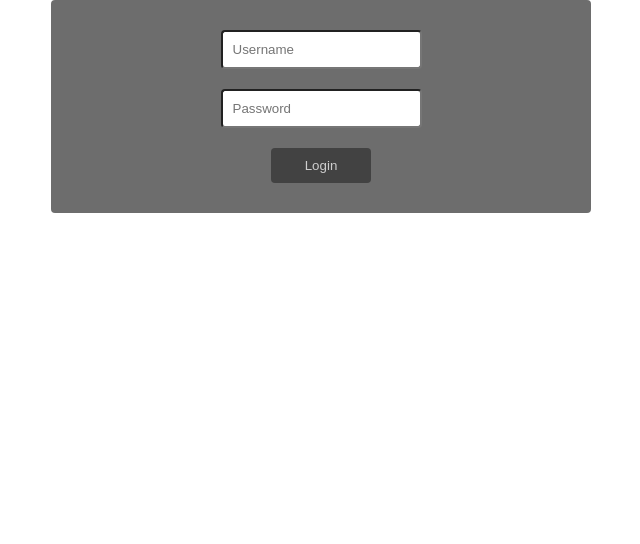
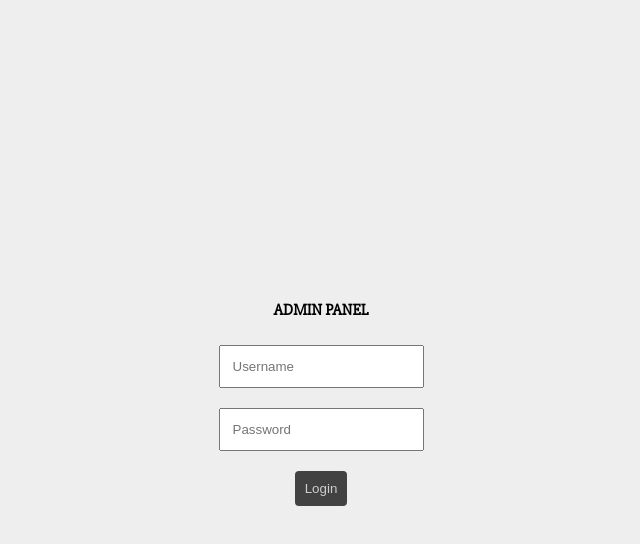
Before and after one commit to bilegjargal/onlinecatalog, an Angular app in the folder ecatalog/: page /admin in a window 1280 px wide. Shown: the top 544 px of the page, without its empty margins (319-959 px from the left). Built offline with nearby package versions, Linux system fonts and the light colour scheme.

Commit message:
Login style

```diff
--- a/ecatalog/src/app/admin/login/login.component.css
+++ b/ecatalog/src/app/admin/login/login.component.css
@@ -1,21 +1,24 @@
+h4{
+  font-family: 'Slabo 27px', serif;
+  text-transform: uppercase;
+  padding: 15px;
+}
 .form{
+  position: absolute;
   display: flex;
-  margin: auto;
-  background-color: rgb(109, 109, 109);
-  width: 500px;
-  padding: 20px;
   align-items: center;
   justify-content: center;
   flex-direction: column;
-  border-radius: 4px;
+  width: 100%;
+  height: 100%;
+  background: #eeeeee;
 }
 
 .form input{
   max-width: 50%;
   align-self: center;
   margin: 10px;
-  padding: 10px;
-  border-radius: 4px;
+  padding: 12px;
   box-shadow: none;
 }
 
@@ -23,19 +26,17 @@
   max-width: 20%;
   margin: 10px;
   align-self: center;
-  width: 25%;
 }
 
 .buttonGeneral{
   border:none;
   border-radius: 4px;
-  background-color: #424242;
+  background-color: rgb(66, 66, 66);
   color:#cecece;
   padding: 10px;
 }
 
 .buttonGeneral:hover{
-  border:1px, rgba(0,0,0,0.24);
-  color: rgb(0,0,0);
-  background-color: #cecece
+  border:1px;
+  background-color: rgba(66, 66, 66, 0.8);
 }
--- a/ecatalog/src/app/admin/login/login.component.html
+++ b/ecatalog/src/app/admin/login/login.component.html
@@ -1,5 +1,9 @@
-<form class="form" [formGroup]="loginForm" (ngSubmit)="onSubmit()">
-  <input formControlName="username" type="text" placeholder="Username" autocomplete="off">
-  <input formControlName="password" type="password" placeholder="Password" autocomplete="off" />
-  <button class="buttonGeneral" type="submit">Login</button>
-</form>
+<div class="container">
+  <link href="https://fonts.googleapis.com/css?family=Slabo+27px" rel="stylesheet">
+  <form class="form" [formGroup]="loginForm" (ngSubmit)="onSubmit()">
+    <h4>Admin panel</h4>
+    <input formControlName="username" type="text" placeholder="Username" autocomplete="off">
+    <input formControlName="password" type="password" placeholder="Password" autocomplete="off" />
+    <button class="buttonGeneral" type="submit">Login</button>
+  </form>
+</div>
```
